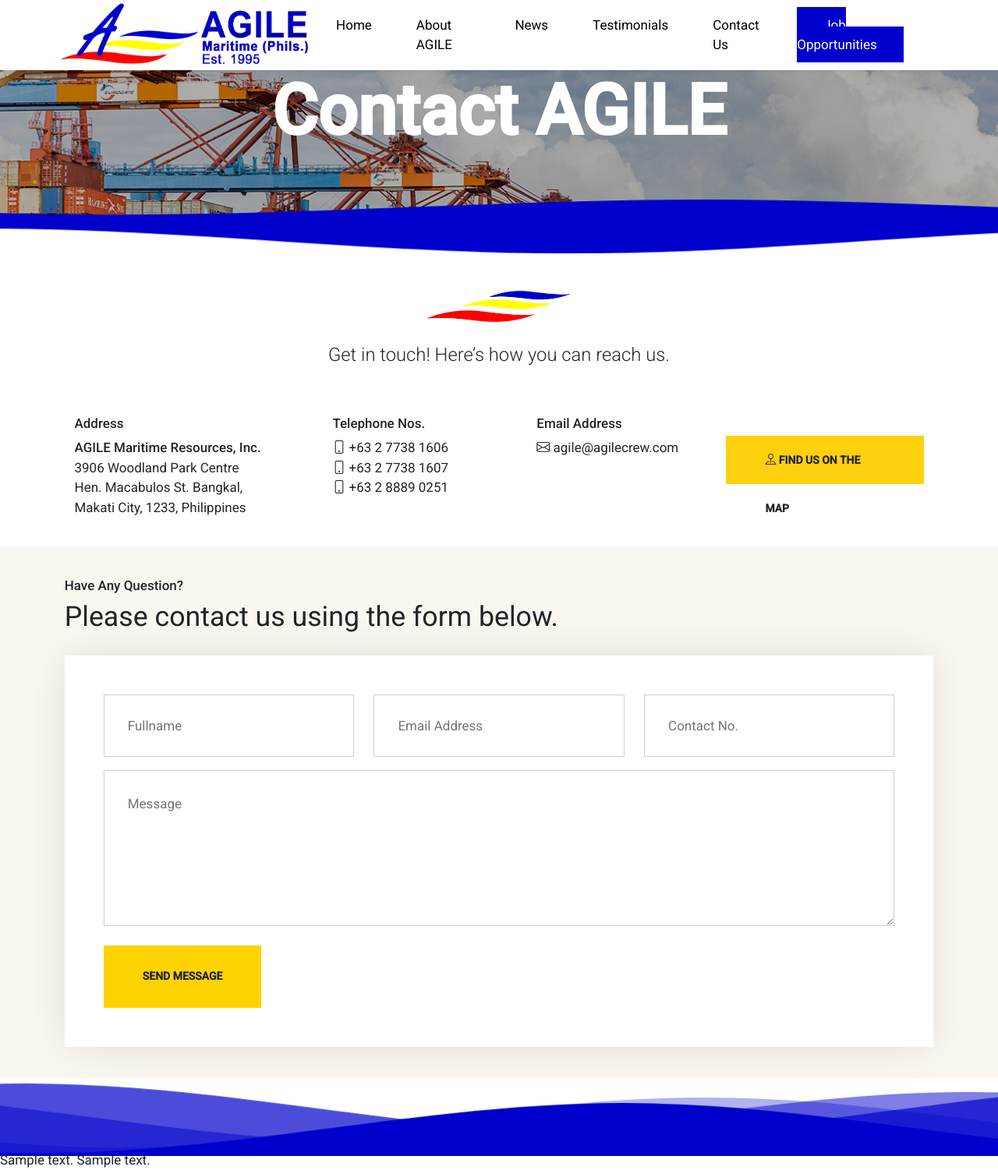
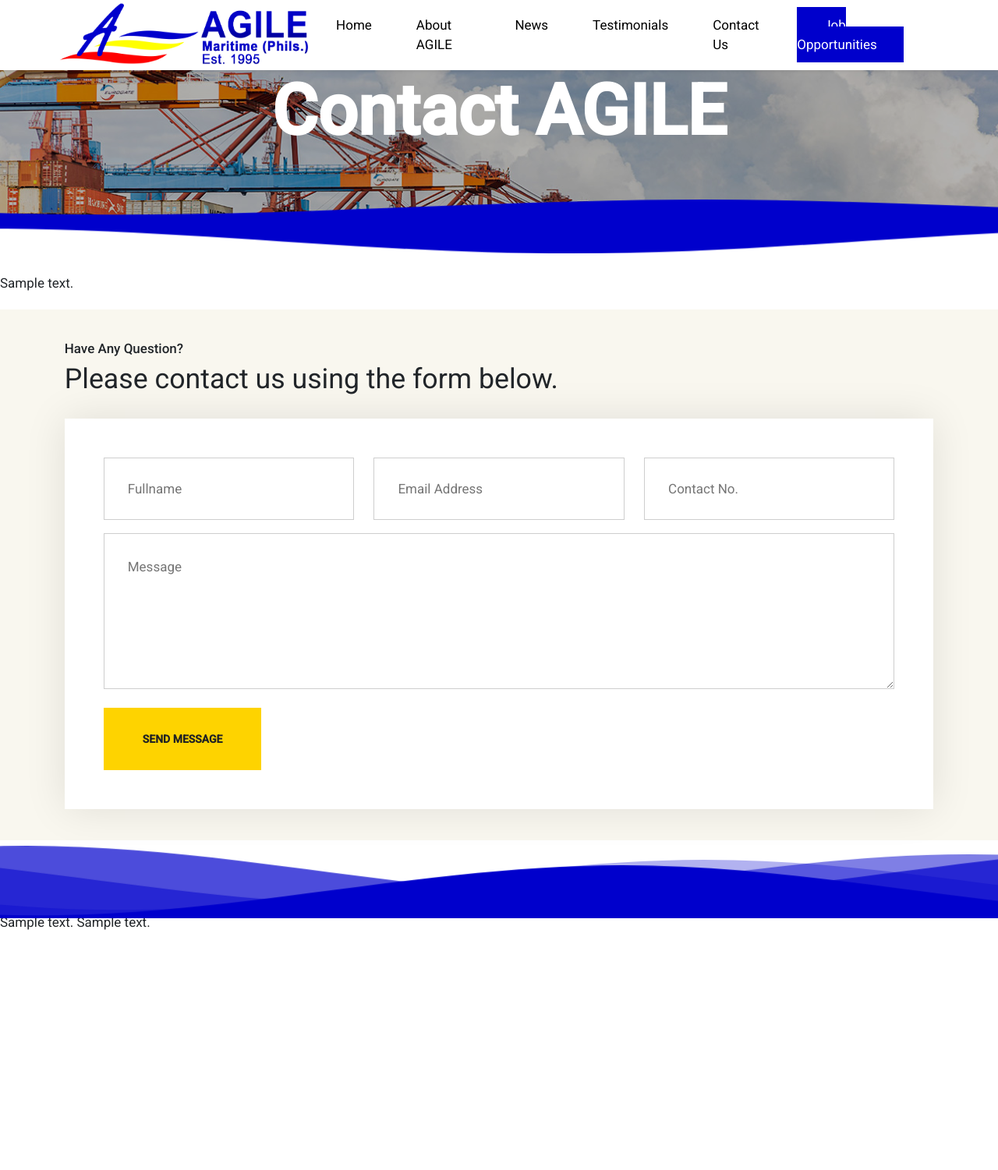
Before and after one commit to odedahay/dj-agile-app, a Django app: template templates/contacts/contacts.html in a window 1280 px wide. Shown: the whole page at 78% size. After the commit the page ends 1193 px from the top, so only its background shows below. Run offline with Django 3.2, Linux system fonts and the light colour scheme; the template is opened without the code that fills it: most values are stand-ins (such as "Sample title", 1, 10 or a date in 2020); some libraries are stand-ins or nearby versions.

Commit message:
dynamic contact details section

```diff
--- a/agile/settings.py
+++ b/agile/settings.py
@@ -82,6 +82,7 @@
                 'jobs.context_processors.menu_links',
                 'pages.context_processors.form_applicant',
                 'pages.context_processors.comp_footer',
+                'pages.context_processors.comp_contact_section',
             ],
         },
     },
--- a/pages/context_processors.py
+++ b/pages/context_processors.py
@@ -4,6 +4,10 @@
     footer = Components.objects.filter(slug__exact="footer-section")
     return {'footer': footer}
 
+def comp_contact_section(request):
+    contact_details_section = Components.objects.filter(slug__exact="contact-details-section")
+    return {'contact_details_section': contact_details_section}
+
 def form_applicant(request):
     form_applicant = Assets.objects.filter(id__exact=1, is_available=True)
     return {'form_applicant': form_applicant}
--- a/templates/contacts/contacts.html
+++ b/templates/contacts/contacts.html
@@ -26,60 +26,15 @@
 
   <!-- marketing -->
   <section class="content-section content-section__no-top-padding content-section-20">
-      <div class="container">
-        <div class="row justify-content-center">
-          <div class="col-12">
-            <div class="section-title ">
-              <figure>
-                <img src="{% static 'images/logo-shape.png'%}" class="shape-news-logo"/>
-              </figure>
-                <p>Get in touch! Here’s how you can reach us.</p>
-            </div>
-            <!-- end section-title -->
-          </div>
-          <!-- end col-12 -->
-          <div class="row gx-4 md-px-5 row-cols-1 row-cols-lg-4">
-            <div class="col d-md-flexjustify-content-center">
-              <div>
-                <h6 class="widget-title">Address </h6>
-                <address><strong>AGILE Maritime Resources, Inc.</strong><br>
-                  3906 Woodland Park Centre<br>
-                  Hen. Macabulos St. Bangkal, Makati City,
-                  1233, Philippines
-                </address>
-              </div>
-            </div>
-            <div class="col d-md-flex justify-content-center">
-              <div>
-                <h6 class="widget-title">Telephone Nos.</h6>
-                <p class="contact-numbers">
-                  <a href="tel:+63277381606" title="+63 2 7738 1606"><i class="bi bi-phone"></i> +63 2 7738 1606 </a><br>
-                  <a href="tel:+63277381607" title="+63 2 7738 1607"><i class="bi bi-phone"></i> +63 2 7738 1607</a><br>
-                  <a href="tel:+63288890251" title="+63 2 8889 0251"><i class="bi bi-phone"></i> +63 2 8889 0251 </a><br>
-                </p>
-              </div>
-            </div>
-            <div class="col d-md-flex justify-content-center">
-              <div>
-                <h6 class="widget-sub-title">Email Address</h6>
-                <p class="contact-emails">
-                  <a href="mailto:agile@agilecrew.com"><i class="bi bi-envelope"></i> agile@agilecrew.com </a> <br>
-                  <!-- <a href="mailto:recruitment@agilecrew.com"><i class="bi bi-envelope"></i> recruitment@agilecrew.com</a> <br>
-                  <a href="mailto:operations@agilecrew.com"><i class="bi bi-envelope"></i> operations@agilecrew.com</a>  -->
-                </p>
-              </div>
-            </div>
-            <div class="col d-md-flex justify-content-center align-items-start">
-              <div class="mt-4">
-                <a href="https://goo.gl/maps/KWZUkhWFDbnZjowv8" data-fancybox="" data-width="640" data-height="360" class="custom-button" target="_blank"><i class="bi bi-pin-map"></i> FIND US ON THE MAP</a>
-              </div>
-            </div>
-          </div>
-        </div>
-        <!-- end row -->
-      </div>
-      <!-- end container -->
-    </section>
+
+    <!-- Contact Details section -->
+    {% for contact_detail in contact_details_section %}
+      {{ contact_detail.content | safe }}
+    {% endfor %}
+
+
+    <!-- end container -->
+  </section>
     <section class="content-section no-bottom-spacing content-section-40" data-background="#f9f7ef" style="background: rgb(249, 247, 239);">
       <div class="container">
         <div class="row">
```
